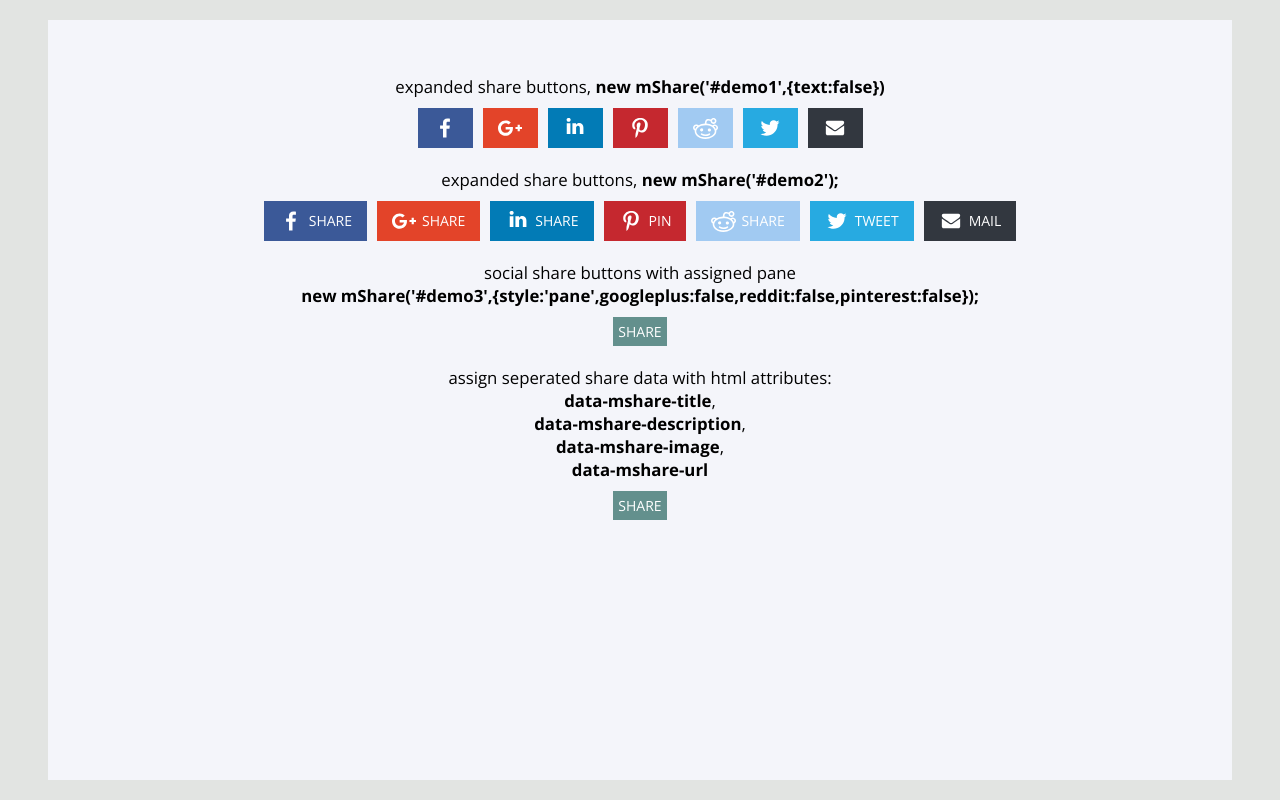
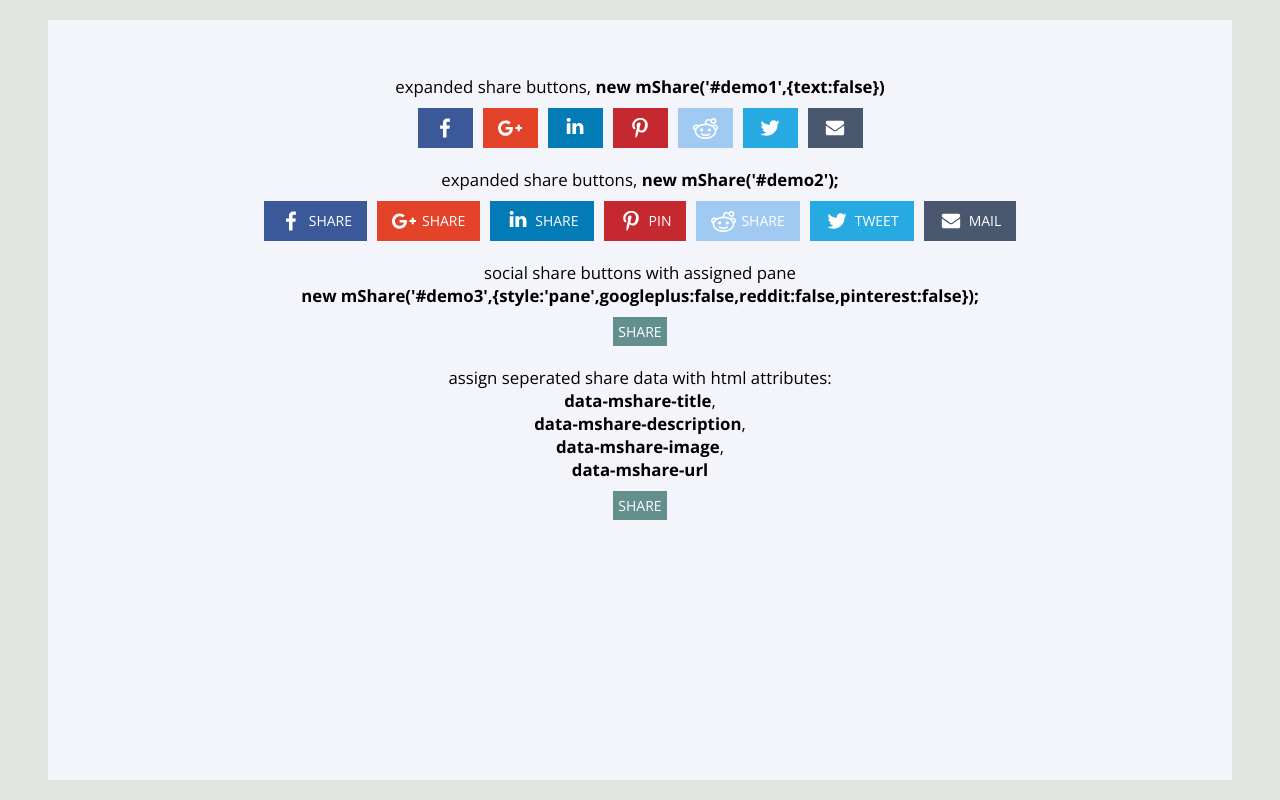
Before and after one commit to mkg0/mkg-share, a website: page index.html in a window 1280 px wide. Drawn offline with nearby package versions, Linux system fonts and the light colour scheme.

Commit message:
change mail color

```diff
--- a/src/mkg-share.scss
+++ b/src/mkg-share.scss
@@ -1,5 +1,5 @@
 $networks: (
-  email:#32373f,
+  email:#4A586F,
   facebook:#3B5998,
   googleplus:#E34429,
   linkedin:#027bb6 ,
```
Also changed, not shown: dist/mkg-share.css, 1 other file.
